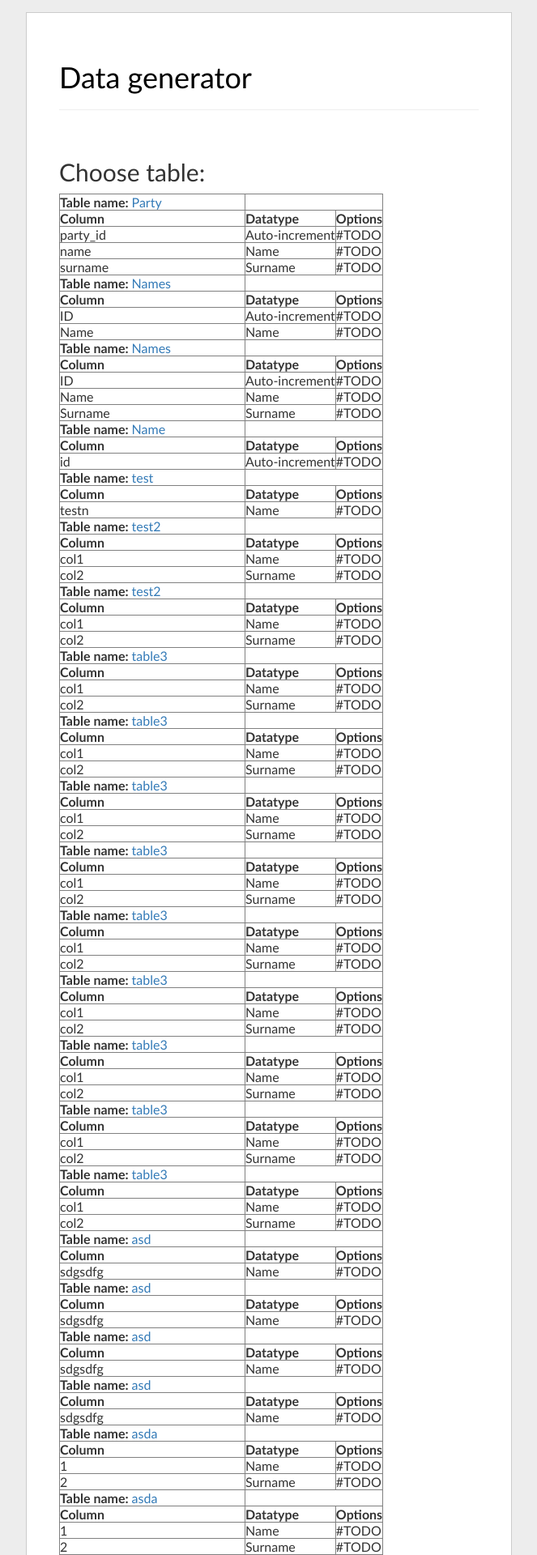
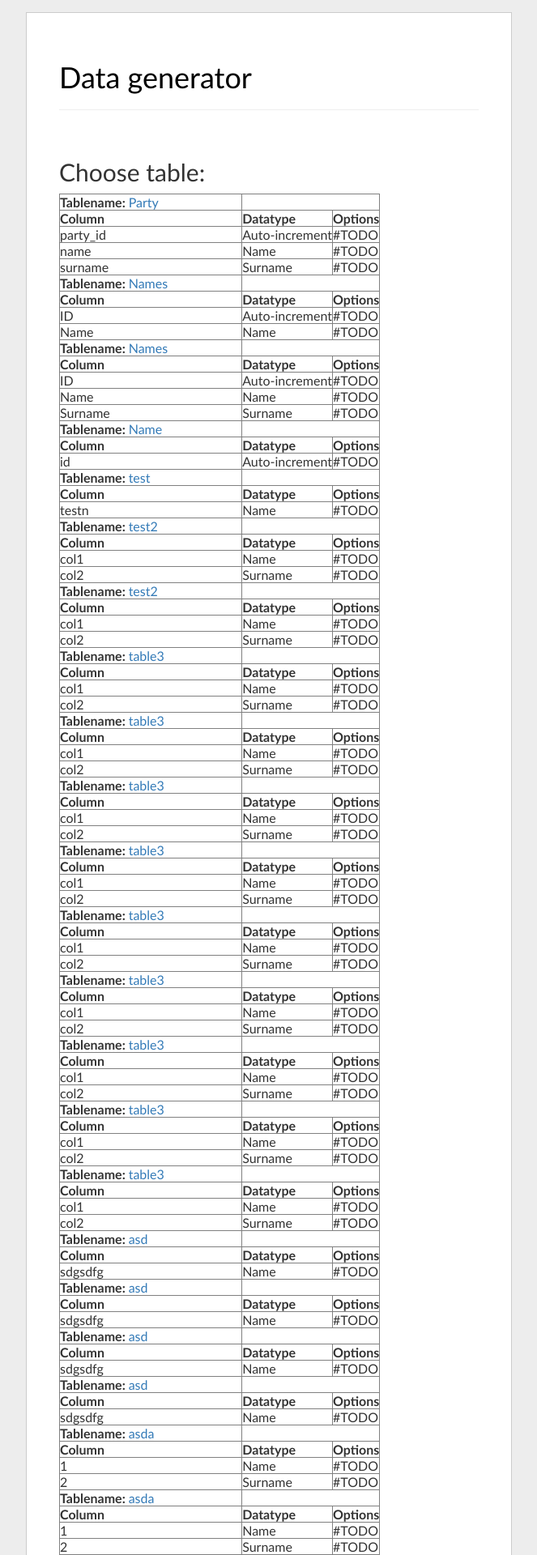
Before and after one commit to Szczepanov/datagen, a Django app: a page that uses generator/templates/generator/set_up_configuration.html in a window 1280 px wide. Shown: the top 1920 px of the page at 81% size, without its empty margins (308-971 px from the left). Run offline with Django 3.2, Linux system fonts and the light colour scheme; data comes from the database, SQL or seed files in the repository; both versions use the stored data as it was after the commit; some libraries are stand-ins or nearby versions.

```diff
--- a/generator/templates/generator/index.html
+++ b/generator/templates/generator/index.html
@@ -5,7 +5,7 @@
 
 {% block content %}
 <div class="post">
-    <h1 class="title">title</h1>
+    <h1 class="title">Test title</h1>
     <div class="entry">
         <ul>
             <li><a href="{% url 'add_table' %}">Add_table</a></li>
--- a/generator/templates/generator/set_up_configuration.html
+++ b/generator/templates/generator/set_up_configuration.html
@@ -9,9 +9,14 @@
         <table border="1">
         {% for table in tables %}
                         <tr>
-                <td><b>Table name: </b><a href="#2">{{ table.name }}</a></td>
+
+                <td><b>Tablename: </b><a href="{% url 'generate_sql' %}">{{ table.name }}</a></td>
                             </tr>
-    <tr><td><b>Column</b></td><td><b>Datatype</b></td><td><b>Options</b></td></tr>
+                <tr>
+                    <td><b>Column</b></td>
+                    <td><b>Datatype</b></td>
+                    <td><b>Options</b></td>
+                </tr>
                     {% for column in columns %}
                     {% if column.table == table %}
                      <tr><td><div>{{ column.column_name }}</div></td>
--- a/generator/urls.py
+++ b/generator/urls.py
@@ -2,6 +2,7 @@ from django.conf.urls import url
 from django.views.generic import TemplateView
 
 from . import views
+
 urlpatterns = [
     url(r'^add_table/$', views.multiple_formsets, {'template': 'generator/add_table.html'},
         name='add_table'),
--- a/generator/views.py
+++ b/generator/views.py
@@ -1,7 +1,7 @@
 from django.forms import formsets, BaseFormSet
-from django.shortcuts import render
+from django.shortcuts import render, render_to_response
 
-from generator.models import Table, Column, Name, Surname
+from generator.models import Table, Column, Name, Surname, Datatype
 from .forms import ColumnForm, TableForm
 
 
@@ -63,18 +63,21 @@ def generate_sql(request, table):
     return render(request, 'generator/generate_sql.html', dict(generated_sql=build_insert(table)))
 
 
-def build_insert(table):
-    rows_number = 5
+def build_insert(table, rows_number=5):
     columns = Column.objects.filter(table=table)
-    names = Name.objects.order_by('?')[:rows_number]
-    surnames = Surname.objects.order_by('?')[:rows_number]
+    # names = Name.objects.order_by('?')[:rows_number]
+    # surnames = Surname.objects.order_by('?')[:rows_number]
     insertSQL = ''
-    for counter, column in enumerate(columns):
-        insertSQL += 'Insert into ' + table.name + ' values (' + str(
-            counter + 100) + ',\'' + names[counter].name + '\',\'' + surnames[counter].surname + '\');\n'
+    columns_names = ', '.join(str(column.column_name) for column in list(columns.all()))
+    for col in list(columns.all()):
+        pass
+        # print(str(Datatype.objects.filter(datatype=col.datatype)))
+    # datatypes = list(Datatype.objects.filter(id=int(column.datatype)) for column in list(columns.all()))
+    for counter in range(0, rows_number):
+        insertSQL += 'Insert into ' + table.name + ' (' + columns_names + ') values ();\n'
     return insertSQL
 
 
 def set_up_configuration(request):
-    return render(request, 'generator/set_up_configuration.html', dict(tables=Table.objects.all(),
-                  columns=Column.objects.all()))
+    return render(request, 'generator/set_up_configuration.html',
+                  dict(tables=Table.objects.all(), columns=Column.objects.all()))
```
Also changed, not shown: db.sqlite3.
